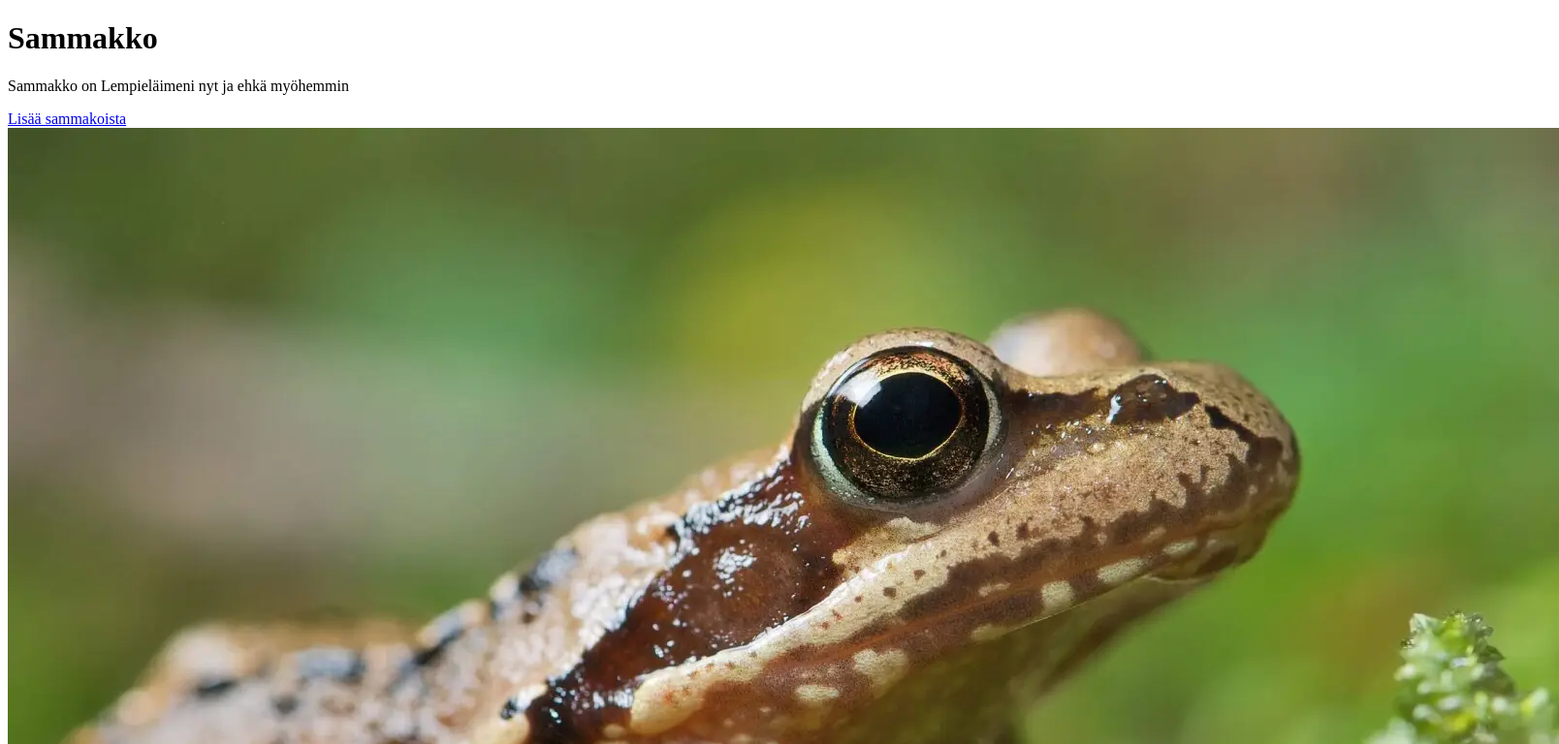
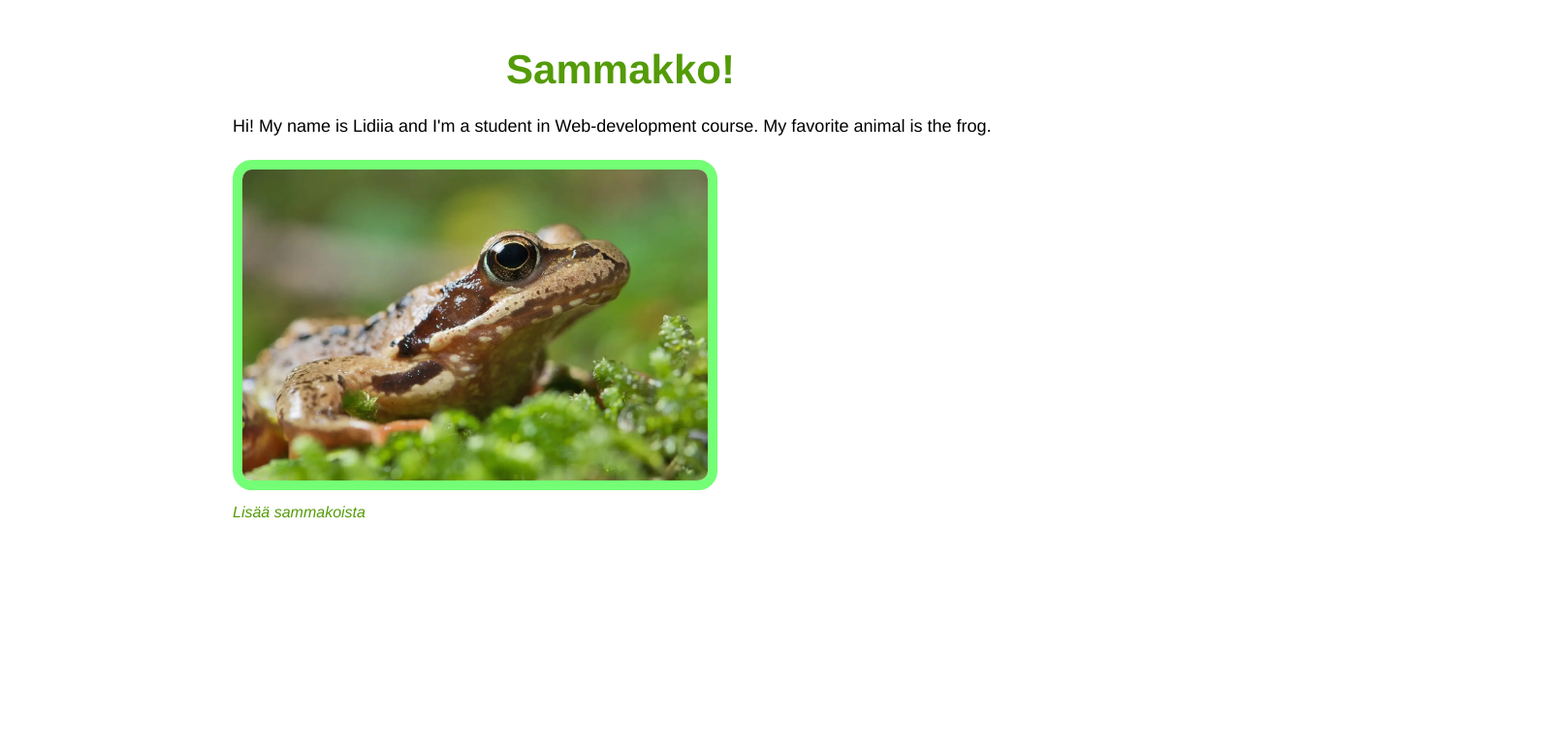
Before and after one commit to lidimolo/laurea-webdevelopment-1, a plain HTML site: page WS01_HTML_basic/index.html in a window 1280 px wide. Shown: the top 768 px of the page at 97% size, 1608 px wide, since content can reach past the window. Drawn offline with Linux system fonts and the light colour scheme.

Commit message:
js and css

```diff
--- a/WS01_HTML_basic/index.html
+++ b/WS01_HTML_basic/index.html
@@ -2,17 +2,20 @@
 <html lang="fi">
   <head>
     <meta charset="UTF-8" />
+     <link rel="stylesheet" href="main.css">
     <title>Lempieläimeni</title>
   </head>
   <body>
-    <h1>Sammakko</h1>
+    <h1>Sammakko!</h1>
 
-    <p>Sammakko on Lempieläimeni nyt ja ehkä myöhemmin</p>
+    <p>Hi! My name is Lidiia and I'm a student in Web-development course. My favorite animal is the frog.</p>
 
-    <a href="https://fi.wikipedia.org/wiki/Sammakko" target="_blank">
+    <img src="img/sammako.webp" alt="Sammakko istuu ruohikossa" />
+
+      <a href="https://fi.wikipedia.org/wiki/Sammakko" target="_blank">
       Lisää sammakoista
     </a>
 
-    <img src="img/sammako.webp" alt="Sammakko istuu ruohikossa" />
+
   </body>
 </html>
--- /dev/null
+++ b/WS01_HTML_basic/main.css
@@ -0,0 +1,37 @@
+body {
+    font-family: Helvetica, sans-serif;
+    max-width: 800px;
+    margin: 0 auto;
+    padding: 20px;
+}
+
+h1 {
+    color: hsl(89, 90%, 32%);
+    font-size: 42px;
+    margin-bottom: 20px;
+    text-align: center;
+}
+
+p {
+    font-size: 18px;
+    line-height: 1.6;
+    margin-bottom: 20px;
+
+}
+
+img {
+    max-width: 60%;
+    border-radius: 20px;
+    border: 10px solid  #74fe76;
+}
+a {
+    color: hsl(89, 90%, 32%);
+    text-decoration: none;
+    font-style: italic;
+    display: block;
+    margin-top: 10px;
+}
+
+a:hover {
+    text-decoration: underline;
+}
```
Also changed, not shown: WS02_JavaScript/index.html (added, +18 -0 lines), WS02_JavaScript/js/script.js (added, +14 -0 lines), 1 other file.
